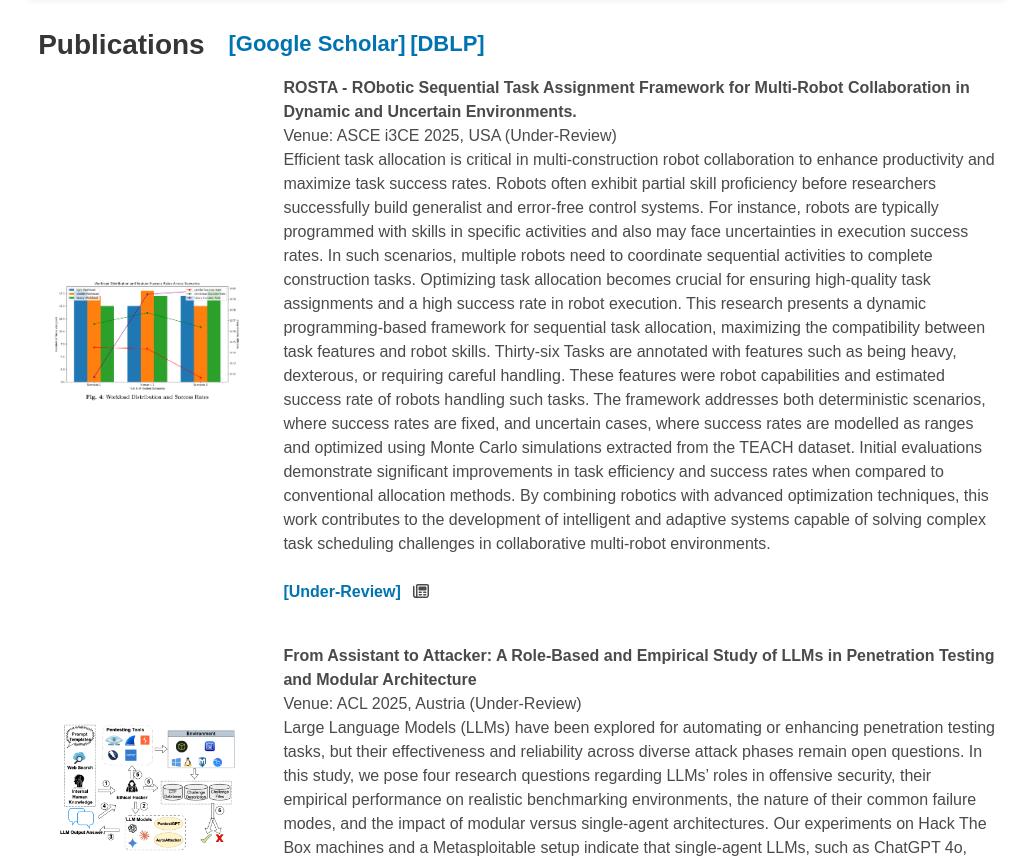
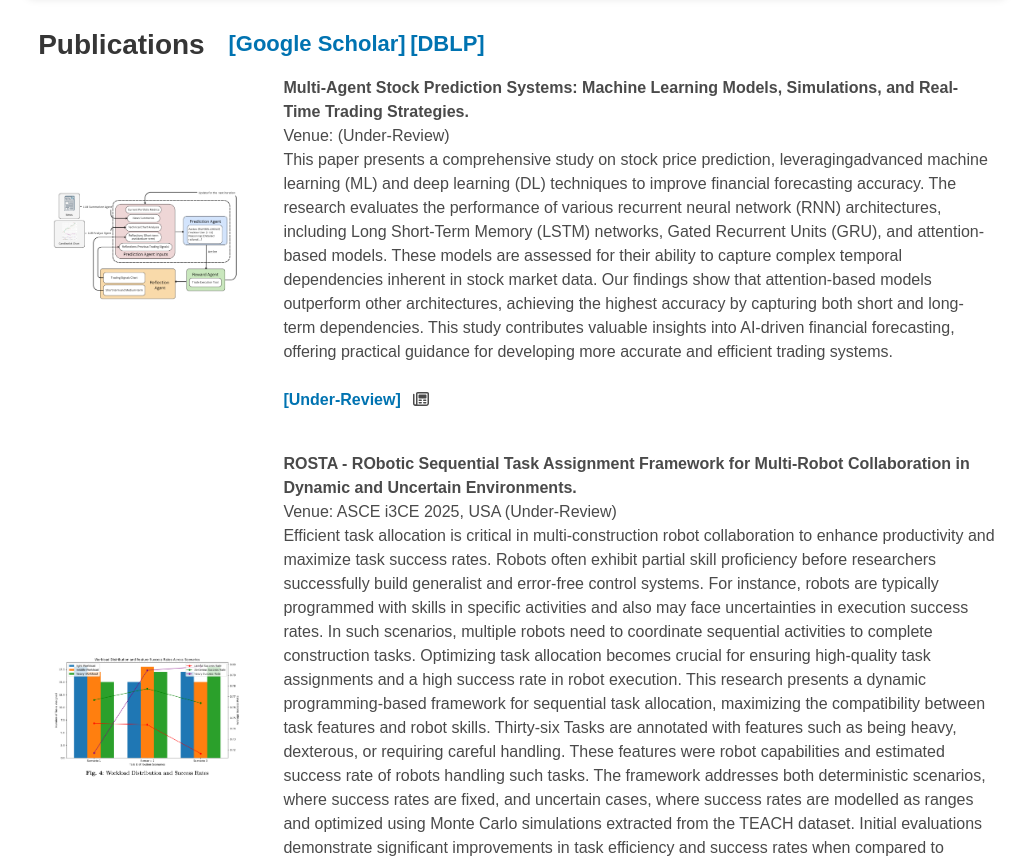
Before and after one commit to binarybrain-009/dakshdaveprotfolio-veercel, a plain HTML site: page daksh-dave-protfolio-main/index.html in a window 1280 px wide. Shown: the part 4375-5239 px from the top of the page, without its empty margins (246-1278 px from the left). Drawn offline with nearby package versions, Linux system fonts and the light colour scheme.

Commit message:
Added a publciation

```diff
--- a/daksh-dave-protfolio-main/index.html
+++ b/daksh-dave-protfolio-main/index.html
@@ -688,6 +688,30 @@
 </h2>
 
 <!--List of publications-->
+<article class="columns">
+  <div class="column is-3">
+    <figure class="image">
+      <img src="images/publications/StockMarketPrediction.png" alt="ROSTA logo" />
+    </figure>
+  </div>
+  <div class="column">
+    <div class="content">
+      <p>
+        <b>Multi-Agent Stock Prediction Systems: Machine Learning Models, Simulations, and Real-Time Trading Strategies.</b><br />
+        <span class="pub-venue">Venue: (Under-Review)</span><br />
+        This paper presents a comprehensive study on stock price prediction, leveragingadvanced machine learning (ML) and deep learning (DL) techniques
+        to improve financial forecasting accuracy. The research evaluates the performance of various recurrent neural network (RNN) architectures, including
+        Long Short-Term Memory (LSTM) networks, Gated Recurrent Units (GRU), and attention-based models. These models are assessed for their ability to capture complex
+        temporal dependencies inherent in stock market data. Our findings show that attention-based models outperform other architectures, achieving the highest accuracy by
+        capturing both short and long-term dependencies.
+        This study contributes valuable insights into AI-driven financial forecasting, offering practical guidance for developing more accurate and efficient trading systems.<br /><br />
+        <a href="https://arxiv.org/pdf/2502.15853" target="_blank" class="pub-link">[Under-Review]</a>
+        <span class="fa-regular fa-newspaper publication-icon"></span>
+      </p>
+    </div>
+  </div>
+</article>
+
 <article class="columns">
   <div class="column is-3">
     <figure class="image">
```
Also changed, not shown: daksh-dave-protfolio-main/images/publications/StockMarketPrediction.png (added), 2 other files.
